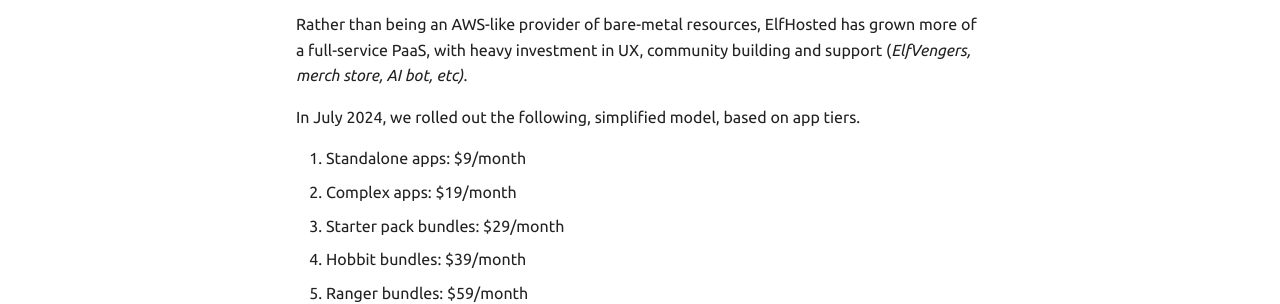
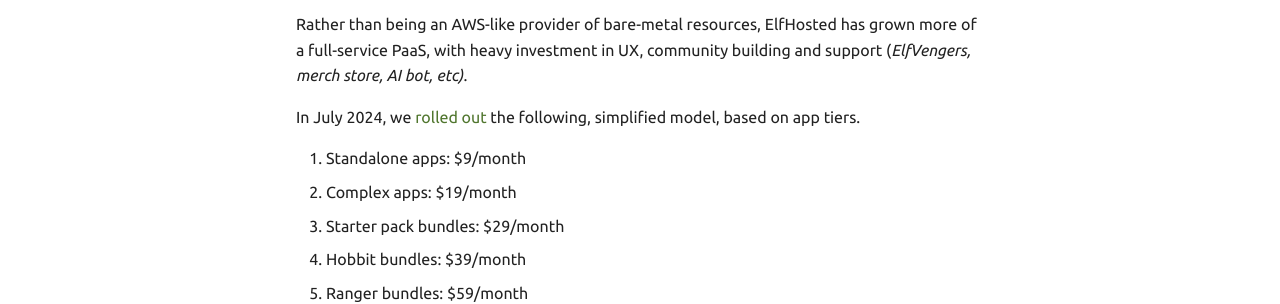
Before and after one commit to elfhosted/elfhosted.com, an MkDocs documentation site: the page built from docs/open/pricing.md, in a window 1280 px wide. Shown: the part 386-690 px from the top of the page. Built offline with MkDocs 1.6.1 and Material for MkDocs 9.7.7, drawn with Linux system fonts in a browser that asks for light colours; a script that is not in the unit is left out; plug-ins that fetch from the network failed and are left out; comment, search, counter and statistics services are not loaded; part of the change alters nothing that is shown.

```diff
--- a/docs/open/pricing.md
+++ b/docs/open/pricing.md
@@ -10,7 +10,7 @@ Nobody understood it, and it was very hard to report on!
 
 Rather than being an AWS-like provider of bare-metal resources, ElfHosted has grown more of a full-service PaaS, with heavy investment in UX, community building and support (*ElfVengers, merch store, AI bot, etc)*.
 
-In July 2024, we rolled out the following, simplified model, based on app tiers.
+In July 2024, we [rolled out](/blog/2024/07/10/pricing-model-updated/) the following, simplified model, based on app tiers.
 
 1. Standalone apps: $9/month
 2. Complex apps: $19/month
```
